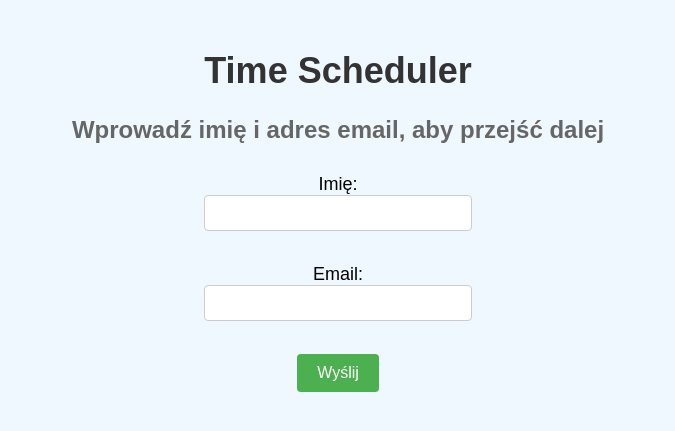
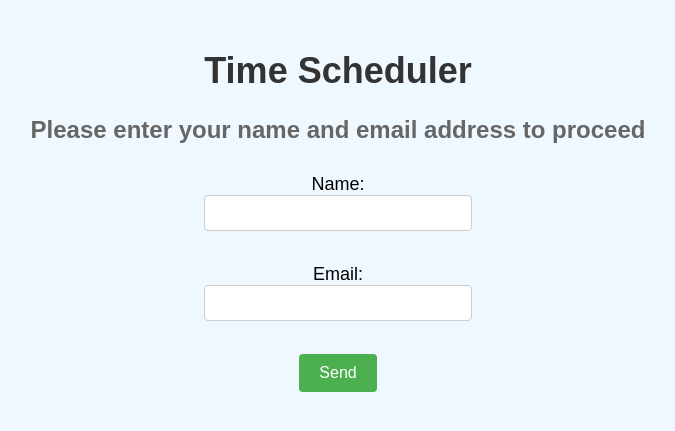
Before and after one commit to MateuszLogon/TimeScheduler, a Django app: template events/templates/events/index.html in a window 1280 px wide. Shown: the top 431 px of the page, without its empty margins (302-977 px from the left). Run offline with Django 5.2, Linux system fonts and the light colour scheme; the template is opened without the code that fills it, so the values that code supplies are empty; parts of the project's set-up code (start-up, migrations or seed data) failed here and were passed over.

Commit message:
Display language changes

```diff
--- a/events/templates/events/index.html
+++ b/events/templates/events/index.html
@@ -12,14 +12,14 @@
 <body>
     <div class="container">
         <h1>Time Scheduler</h1>
-        <h2>Wprowadź imię i adres email, aby przejść dalej</h2>
+        <h2>Please enter your name and email address to proceed</h2>
 
         <form id="userForm">
-            <label for="name">Imię:</label><br>
+            <label for="name">Name:</label><br>
             <input type="text" id="name" name="name"><br><br>
             <label for="email">Email:</label><br>
             <input type="email" id="email" name="email"><br><br>
-            <button type="submit">Wyślij</button>
+            <button type="submit">Send</button>
         </form>
     </div>
     <script src="{% static 'events/jquery-3.7.1.min.js' %}"></script>
@@ -42,7 +42,7 @@
             })
                 .then(response => response.json())
                 .then(data => {
-                    console.log('Imię: ' + data.name);
+                    console.log('Name: ' + data.name);
                     console.log('Email: ' + data.email);
                 });
         });
--- a/events/views.py
+++ b/events/views.py
@@ -1,4 +1,4 @@
-from django.shortcuts import render
+from django.shortcuts import rende, redirect
 from django.http import JsonResponse
 
 def index(request):
```
